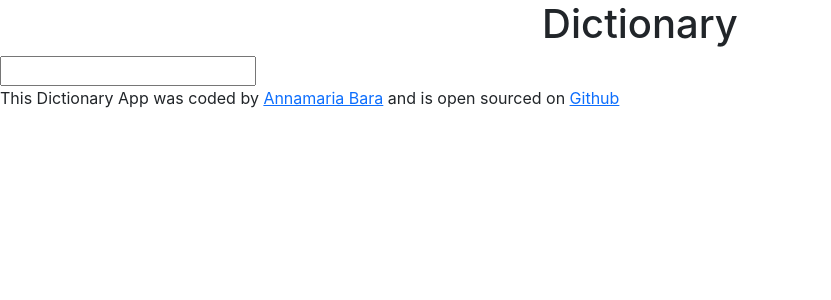
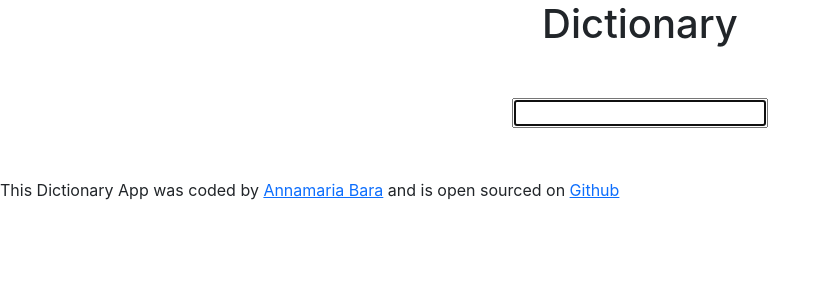
Before and after one commit to yesthis1please/shecodes_react_project_dictionary, a React (Create React App) app: page / in a window 1280 px wide. Shown: the top 300 px of the page, without its empty margins (0-831 px from the left). Built offline with nearby package versions, Linux system fonts and the light colour scheme.

Commit message:
added dictionary api integration and documentation url

```diff
--- a/package.json
+++ b/package.json
@@ -6,6 +6,7 @@
     "@testing-library/jest-dom": "^5.16.4",
     "@testing-library/react": "^13.3.0",
     "@testing-library/user-event": "^13.5.0",
+    "axios": "^0.27.2",
     "bootstrap": "^5.1.3",
     "react": "^18.2.0",
     "react-bootstrap": "^2.4.0",
--- /dev/null
+++ b/src/Dictionary.css
@@ -0,0 +1,4 @@
+.Dictionary form {
+  margin: 50px auto;
+  text-align: center;
+}
--- a/src/Dictionary.js
+++ b/src/Dictionary.js
@@ -1,23 +1,36 @@
 import React, { useState } from "react";
+import axios from "axios";
+
+import "./Dictionary.css";
 
 export default function Dictionary() {
-    let [keyword, setKeyword] = useState("");
+  let [keyword, setKeyword] = useState("");
+  let [results, setResults] = useState(null);
 
-
+  function handleResponse(response) {
+    console.log(response.data[0]);
+    setResults(response.data[0]);
+  }
 
   function search(event) {
     event.preventDefault();
+
+    // documentation: https://dictionaryapi.dev/
+
+    let apiUrl = `https://api.dictionaryapi.dev/api/v2/entries/en/${keyword}`;
+    axios.get(apiUrl).then(handleResponse);
   }
 
   function handleKeywordChange(event) {
-      setKeyword(event.target.value);
+    setKeyword(event.target.value);
   }
 
   return (
     <div className="Dictionary">
       <form onSubmit={search}>
-        <input type="search" autoFocu={true} onChange={handleKeywordChange} />
+        <input type="search" autoFocus={true} onChange={handleKeywordChange} />
       </form>
+
     </div>
   );
 }
```
Also changed, not shown: 1 other file (tests, documents, lock files or other folders).
